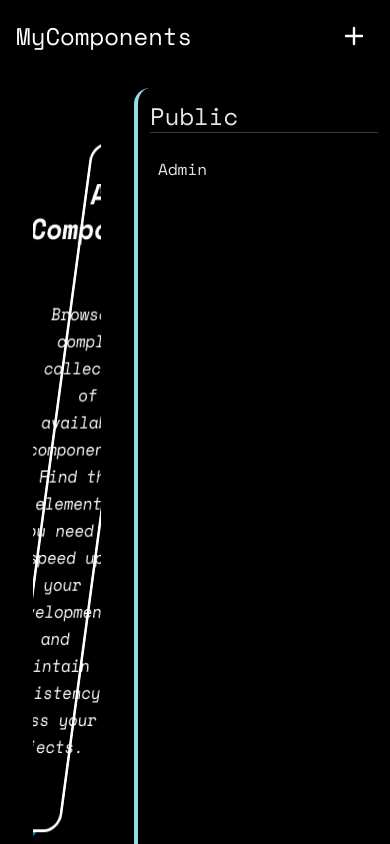
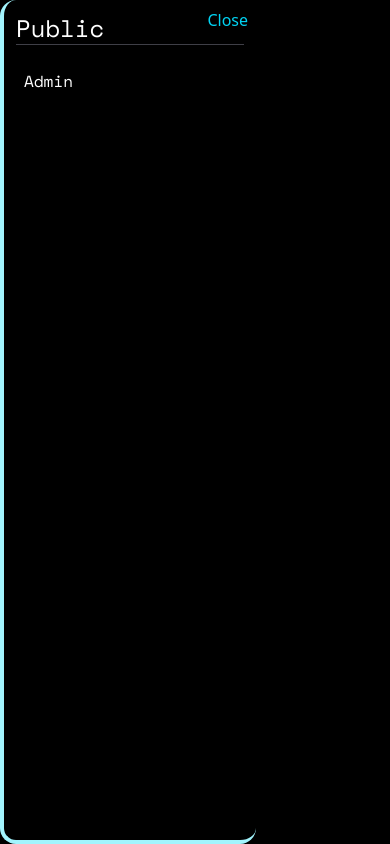
Before and after one commit to UGALDEMMJ/mycomponents-frontend, a React (Vite) app: page /dashboard in a window 390 px wide. Both pictures are taken after a click on the button "Open sidebar". Shown: the top 844 px of the page. Built offline with nearby package versions, Linux system fonts and the light colour scheme.

Commit message:
First version on movil sidebar

```diff
--- a/package.json
+++ b/package.json
@@ -16,6 +16,7 @@
     "@types/react-router-dom": "^5.3.3",
     "axios": "^1.8.1",
     "gsap": "^3.13.0",
+    "lucide-react": "^0.525.0",
     "motion": "^12.14.0",
     "react": "^19.0.0",
     "react-dom": "^19.0.0",
--- a/src/components/Header.tsx
+++ b/src/components/Header.tsx
@@ -1,49 +1,61 @@
 import React, { useEffect, useRef } from "react";
 import gsap from "gsap";
 import { MorphSVGPlugin } from "gsap/all";
-import {Link} from "react-router-dom";
+import { Link } from "react-router-dom";
+import { Menu } from "lucide-react";
 
 gsap.registerPlugin(MorphSVGPlugin);
 
 type HeadeProps = {
   onToggleSidebar: () => void;
+  onToggleSidebarMobile: () => void;
   isSidebarOpen: boolean;
+  isSidebarOpenMovil: boolean;
 };
 
 export const Header: React.FC<HeadeProps> = (
-  { onToggleSidebar, isSidebarOpen },
+  { onToggleSidebar, onToggleSidebarMobile, isSidebarOpen },
 ) => {
   const iconRef = useRef<SVGPathElement>(null);
 
   useEffect(() => {
-    if(!iconRef) return;
+    if (!iconRef) return;
     const target = isSidebarOpen ? "#icon-close" : "#icon-open";
 
-    gsap.to(iconRef.current,{
+    gsap.to(iconRef.current, {
       duration: 0.5,
       morphSVG: target,
-      ease: "power1.inOut"
+      ease: "power1.inOut",
     });
   }, [isSidebarOpen]);
 
   return (
     <header className="w-full bg-gradient-to-r bg-black p-4 flex justify-between">
       <div className="container mx-auto flex justify-between items-center">
-        <Link to={"/dashboard"} className="text-2xl sm:text-3xl font-space-mono text-white mb-4 hover:text-cyan-500">
+        <Link
+          to={"/dashboard"}
+          className="text-2xl sm:text-3xl font-space-mono text-white mb-4 hover:text-cyan-500"
+        >
           MyComponents
         </Link>
       </div>
       <div className="container mx-auto flex justify-end">
+        {/* Botón solo visible en pantallas grandes */}
         <button
           onClick={onToggleSidebar}
-          className="relative w-10 h-10 text-white mb-4"
+          className="hidden sm:block relative w-10 h-10 text-white mb-4"
         >
-          <svg viewBox="0 0 100 100" width="40" height="40" className="text-white fill-current">
+          <svg
+            viewBox="0 0 100 100"
+            width="40"
+            height="40"
+            className="text-white fill-current"
+          >
             {/* Ícono principal que se morphéa */}
             <path
               id="morph-icon"
               ref={iconRef}
-            d="M30,50 L70,50 M50,30 L50,70" // ejemplo simple: cruz
+              d="M30,50 L70,50 M50,30 L50,70"
               stroke="white"
               strokeWidth="6"
               strokeLinecap="round"
@@ -51,8 +63,21 @@ export const Header: React.FC<HeadeProps> = (
             />
             {/* Iconos ocultos (objetivo del morph) */}
             <path id="icon-open" d="M20,50 L80,50" fill="none" stroke="none" />
-          <path id="icon-close" d="M30,50 L70,50 M50,30 L50,70" fill="none" stroke="none" />
+            <path
+              id="icon-close"
+              d="M30,50 L70,50 M50,30 L50,70"
+              fill="none"
+              stroke="none"
+            />
           </svg>
+        </button>
+        {/* Botón solo visible en pantallas pequeñas */}
+        <button
+          onClick={onToggleSidebarMobile}
+          className="block sm:hidden relative w-10 h-10 text-white mb-4"
+          aria-label="Open sidebar"
+        >
+          <Menu size={32} />
         </button>
       </div>
     </header>
--- a/src/layout/Layouth.tsx
+++ b/src/layout/Layouth.tsx
@@ -1,4 +1,4 @@
-import {useState} from "react";
+import { useState } from "react";
 import { Header } from "../components/Header";
 import { Footer } from "../components/Footer";
 import { Sidebar } from "../components/Sidebar";
@@ -6,26 +6,72 @@ import { Outlet } from "react-router";
 
 const Layouth = () => {
     const [showSidebar, setShowSidebar] = useState(false);
-    const toggleSidebar = () =>{
+    const [showSidebarMovil, setShowSidebarshowSidebarMovil] = useState(false);
+
+    const toggleSidebar = () => {
         setShowSidebar(!showSidebar);
     };
+
+    // Función específica para móvil
+    const toggleSidebarMobile = () => {
+        setShowSidebarshowSidebarMovil(!showSidebarMovil);
+    };
+
     return (
         <div className="flex min-h-screen flex-col bg-black">
             {/* Pasa funcion para usar el sidebar */}
-            <Header onToggleSidebar={toggleSidebar} isSidebarOpen={showSidebar} />
+            <Header
+                onToggleSidebar={toggleSidebar}
+                onToggleSidebarMobile={toggleSidebarMobile}
+                isSidebarOpen={showSidebar}
+                isSidebarOpenMovil={showSidebarMovil}
+            />
             <div className="flex flex-1">
                 <main className="flex-1 p-4 transition-all duration-1000 ease-in-out">
                     <Outlet />
                 </main>
-                 <aside className={`bg-black border-b-4 border-s-4 border-cyan-200 rounded-2xl transition-all duration-1000 ease-in-out
-                    ${showSidebar ? 'w-64 opacity-90 translate-x-0' : 'translate-x-full w-0 overflow-hidden'}`}>
-                    <div className={`${showSidebar ? '' : 'fixed right-0 top-0 pointer-events-none opacity-0 translate-x-full'}
-                         transition-all duration-1000 ease-in-out`}>
+                {/* Sidebar fijo para desktop */}
+                <aside
+                    className={`hidden sm:block bg-black border-b-4 border-s-4 border-cyan-200 rounded-2xl transition-all duration-1000 ease-in-out
+                    ${
+                        showSidebar
+                            ? "w-64 opacity-90 translate-x-0"
+                            : "translate-x-full w-0 overflow-hidden"
+                    }`}
+                >
+                    <div
+                        className={`${
+                            showSidebar
+                                ? ""
+                                : "fixed right-0 top-0 pointer-events-none opacity-0 translate-x-full"
+                        }
+                         transition-all duration-1000 ease-in-out`}
+                    >
                         <Sidebar />
                     </div>
                 </aside>
+                {/* Sidebar tipo drawer para móvil */}
+                {showSidebarMovil && (
+                    <aside className="fixed inset-0 z-40 flex sm:hidden">
+                        {/* Overlay */}
+                        <div
+                            className="fixed inset-0 bg-black bg-opacity-50"
+                            onClick={toggleSidebarMobile}
+                        />
+                        {/* Drawer */}
+                        <div className="relative w-64 bg-black border-b-4 border-s-4 border-cyan-200 rounded-2xl shadow-lg z-50">
+                            <Sidebar />
+                            <button
+                                className="absolute top-2 right-2 text-cyan-400"
+                                onClick={toggleSidebarMobile}
+                            >
+                                Close
+                            </button>
+                        </div>
+                    </aside>
+                )}
             </div>
-                <Footer />
+            <Footer />
         </div>
     );
 };
```
Also changed, not shown: 1 other file (tests, documents, lock files or other folders). Lines whose indentation alone changed are shown as unchanged.
